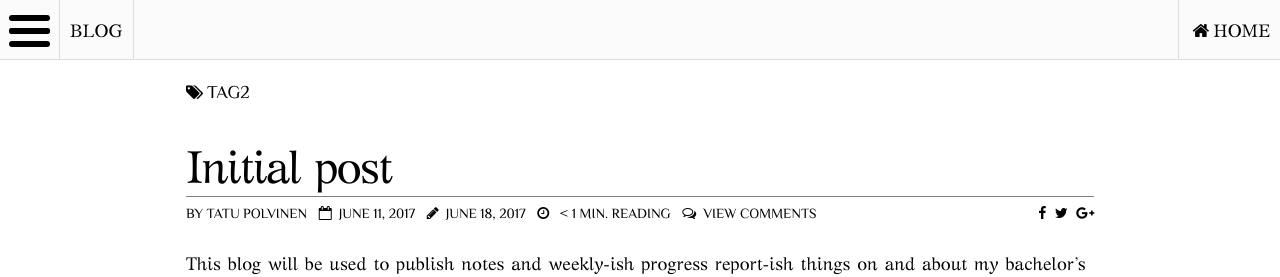
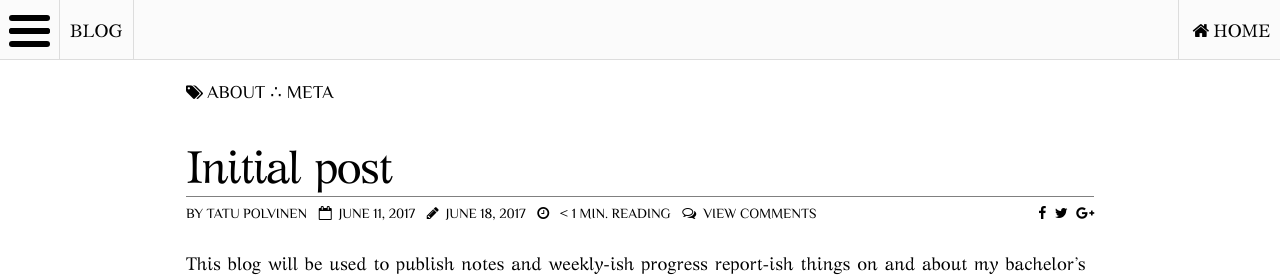
Before and after one commit to tpolvinen/tpolvinen.github.io, a Jekyll site: the page built from _posts/blog/2017-06-11-Initial-Post.md, in a window 1280 px wide. Shown: the top 277 px of the page. Built offline with Jekyll 4.4.1, drawn with Linux system fonts in a browser that asks for light colours; nearby versions of some CDN libraries; comment, search, counter and statistics services are not loaded.

Commit message:
Refactored tags on init post

```diff
--- a/_posts/blog/2017-06-11-Initial-Post.md
+++ b/_posts/blog/2017-06-11-Initial-Post.md
@@ -7,7 +7,7 @@ title: 'Initial post'
 excerpt: "Initial post & statement of intention"
 date: '2017-06-11T14:53:00+03:00'
 modified: '2017-06-18T20:59:00+03:00'
-tags: [tag2]
+tags: [about, meta]
 author: Author1
 hidelogo: true
 relatedposts:
```
